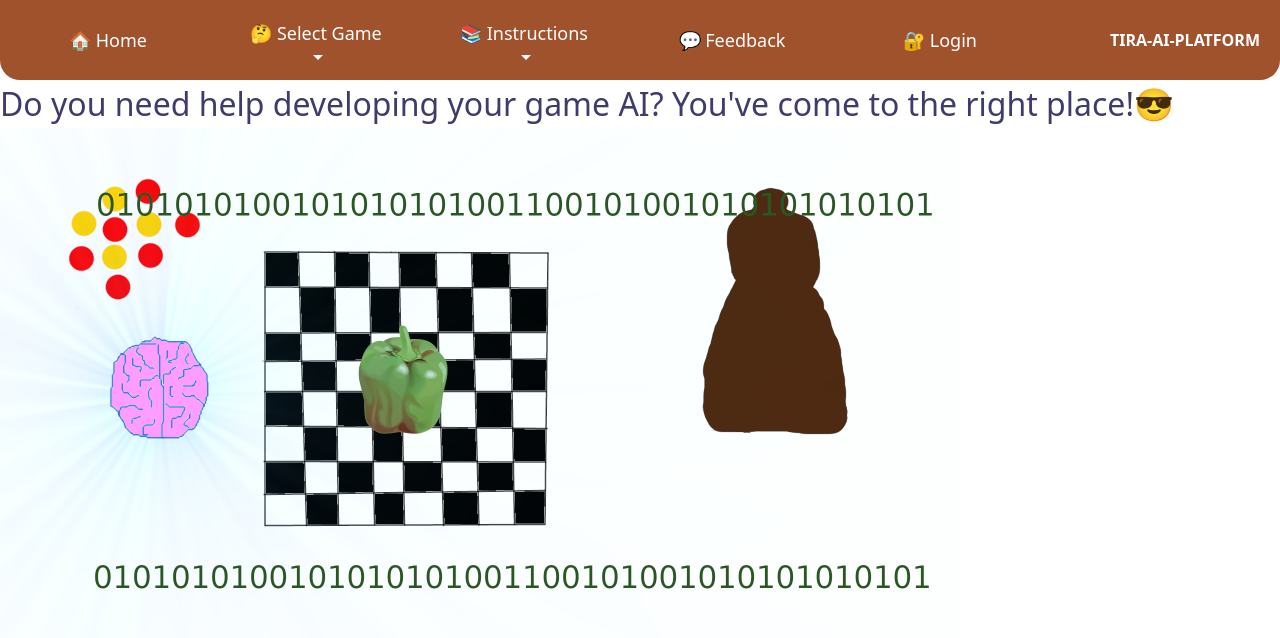
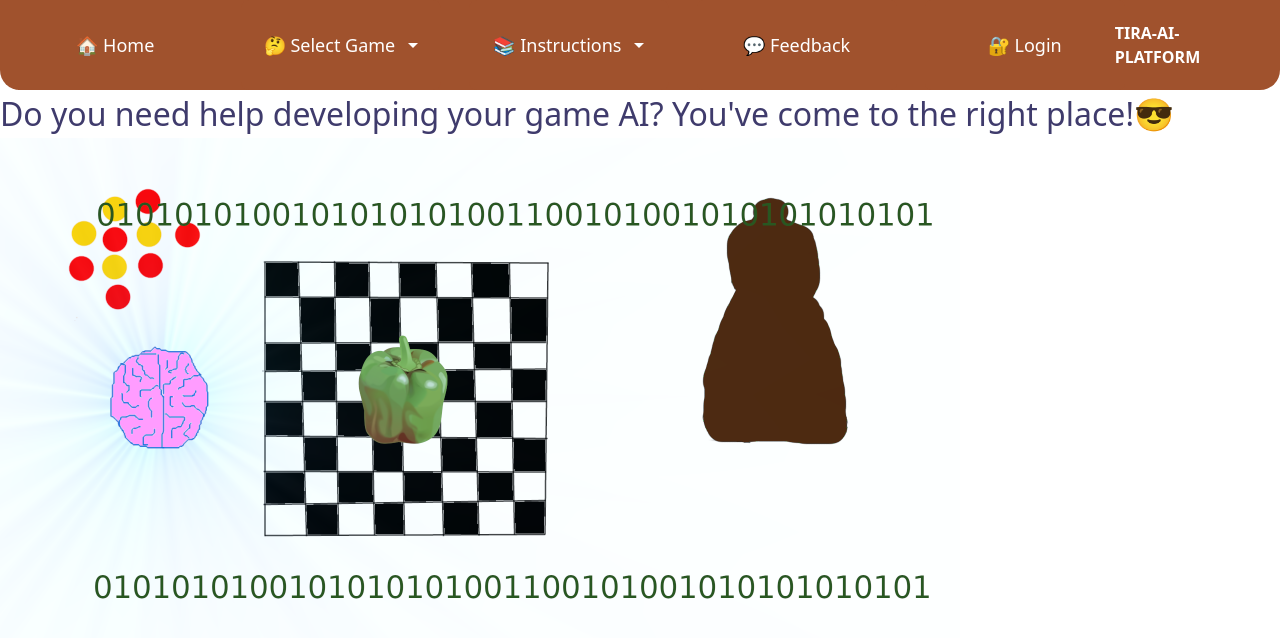
Before and after one commit to game-ai-platform-team/tira-ai-platform, a React (Vite) app in the folder frontend/: page / in a window 1280 px wide. Shown: the top 638 px of the page. Built offline with nearby package versions, Linux system fonts and the light colour scheme; what kokopu would draw is missing.

Commit message:
feat(#132): NavigationBar make buttons the same size
Co-authored-by: Hipsterisiili <Hipsterisiili@users.noreply.github.com>

```diff
--- a/frontend/src/scss/NavigationBar.scss
+++ b/frontend/src/scss/NavigationBar.scss
@@ -7,6 +7,7 @@
     border-bottom-right-radius: 20px;
     left: 20px;
     right: 20px;
+    height: 90px;
     z-index: 1000;
     border: none;
 }
@@ -20,16 +21,21 @@
     border: none;
     cursor: pointer;
     display: flex;
-    flex-direction: column;
+    flex-direction: row;
     align-items: center;
     gap: 8px;
     font-size: 18px;
     transition: background-color 0.3s ease;
     position: relative;
-    width: 180px;
+    width: 200px;
     text-align: center;
     flex-wrap: nowrap;
     text-decoration: none;
+    min-height: 90px;
+    max-height: 90px;
+    display: flex;
+    justify-content: center;
+    align-items: center;
 }
 
 #nav-button:hover {
@@ -37,7 +43,8 @@
 }
 
 .tira-text {
-    position: absolute;
+    position: relative;
+    margin-left: auto;
     right: 20px;
     color: white;
     font-weight: bold;
```
